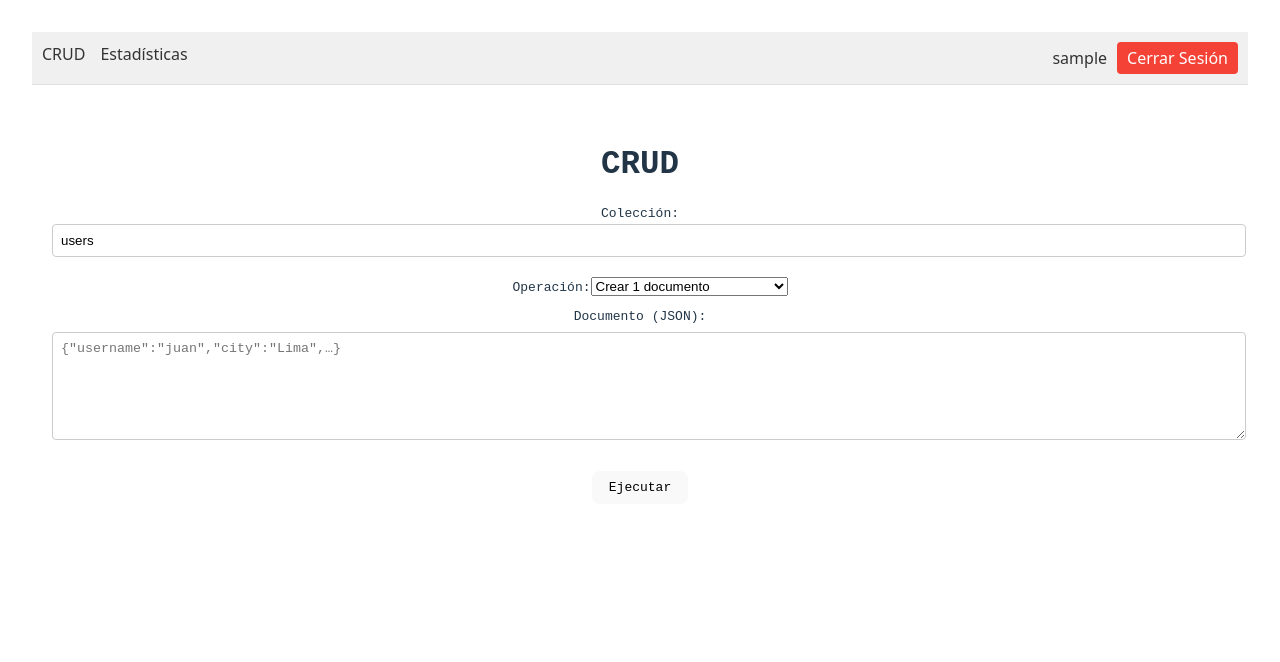
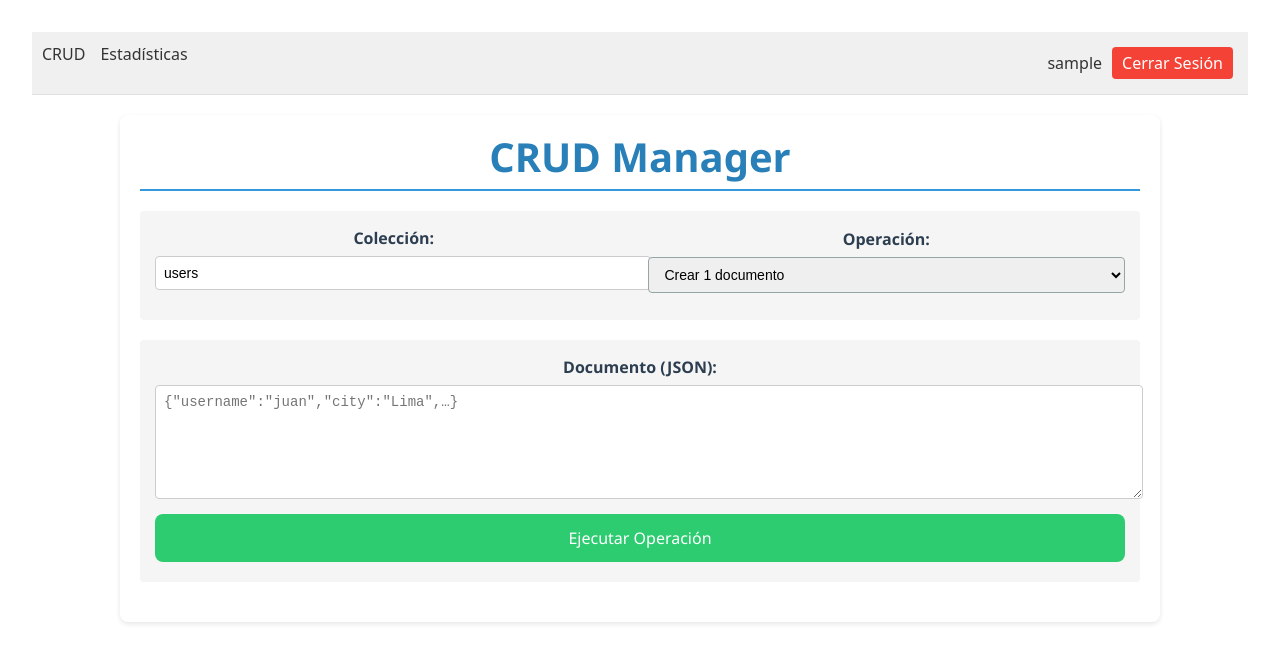
Before and after one commit to PedroPabloGuzmanMayen/Proyecto2_BD, a React (Vite) app in the folder frontend/: page / in a window 1280 px wide. Shown: the top 662 px of the page. Built offline with nearby package versions, Linux system fonts and the light colour scheme; sample sign-in values are in the browser's storage.

Commit message:
feat: css basico para admin

```diff
--- a/frontend/src/components/CrudManager.jsx
+++ b/frontend/src/components/CrudManager.jsx
@@ -1,5 +1,6 @@
 import { useState } from 'react';
 import { createOne, createMany, query, updateOne, updateMany, deleteOne, deleteMany } from '../api/crud.js';
+import '../styles/components.css';
 
 const OPERATIONS = [
   { key: 'createOne',   label: 'Crear 1 documento' },
@@ -63,111 +64,178 @@ export default function CrudManager() {
   };
 
   return (
-    <div style={{ padding: 20, fontFamily: 'monospace' }}>
-      <h1>CRUD</h1>
+    <div className="crud-container">
+      <h1>CRUD Manager</h1>
 
       {/* Selección de Colección y Operación */}
-      <div>
-        <label>Colección:
-          <input value={coll}
+      <div className="operation-selector">
+        <div className="form-group">
+          <label>Colección:</label>
+          <input
+            value={coll}
             onChange={e => setColl(e.target.value)}
-                 placeholder="e.g. users, restaurants" />
-        </label>
-        <label style={{ marginLeft: 20 }}>Operación:
+            placeholder="e.g. users, restaurants"
+          />
+        </div>
+        <div className="form-group">
+          <label>Operación:</label>
           <select value={op} onChange={e => setOp(e.target.value)}>
             {OPERATIONS.map(o => (
               <option key={o.key} value={o.key}>{o.label}</option>
             ))}
           </select>
-        </label>
+        </div>
       </div>
 
       {/* Inputs variables según operación */}
-      <div style={{ marginTop: 10 }}>
-        {(op === 'createOne') && <>
+      <div className="section">
+        {(op === 'createOne') && (
+          <div className="form-group">
             <label>Documento (JSON):</label>
-          <textarea rows={6}
+            <textarea
+              rows={6}
               value={input.doc || ''}
               onChange={e => setInput({ ...input, doc: e.target.value })}
-            placeholder='{"username":"juan","city":"Lima",…}'/>
-        </>}
+              placeholder='{"username":"juan","city":"Lima",…}'
+            />
+          </div>
+        )}
 
-        {(op === 'createMany') && <>
+        {(op === 'createMany') && (
+          <div className="form-group">
             <label>Documentos (Array JSON):</label>
-          <textarea rows={6}
+            <textarea
+              rows={6}
               value={input.docs || ''}
               onChange={e => setInput({ ...input, docs: e.target.value })}
-            placeholder='[{"…"},{"…"}]'/>
-        </>}
+              placeholder='[{"…"},{"…"}]'
+            />
+          </div>
+        )}
 
-        {(op === 'query') && <>
+        {(op === 'query') && (
+          <>
+            <div className="form-group">
               <label>Filtro:</label>
-          <textarea rows={2}
+              <textarea
+                rows={2}
                 value={input.filter || ''}
                 onChange={e => setInput({ ...input, filter: e.target.value })}
-            placeholder='{"city":"Madrid"}'/>
+                placeholder='{"city":"Madrid"}'
+              />
+            </div>
+            <div className="form-group">
               <label>Proyección:</label>
-          <textarea rows={2}
+              <textarea
+                rows={2}
                 value={input.projection || ''}
                 onChange={e => setInput({ ...input, projection: e.target.value })}
-            placeholder='{"name":1,"city":1}'/>
+                placeholder='{"name":1,"city":1}'
+              />
+            </div>
+            <div className="form-group">
               <label>Orden (sort):</label>
-          <textarea rows={2}
+              <textarea
+                rows={2}
                 value={input.sort || ''}
                 onChange={e => setInput({ ...input, sort: e.target.value })}
-            placeholder='{"name":1}'/>
+                placeholder='{"name":1}'
+              />
+            </div>
+            <div className="form-row">
+              <div className="form-group">
                 <label>Skip:</label>
-          <input type="number" value={input.skip||''}
-                 onChange={e => setInput({ ...input, skip: e.target.value })}/>
-          <label style={{ marginLeft:10 }}>Limit:</label>
-          <input type="number" value={input.limit||''}
-                 onChange={e => setInput({ ...input, limit: e.target.value })}/>
-        </>}
+                <input
+                  type="number"
+                  value={input.skip || ''}
+                  onChange={e => setInput({ ...input, skip: e.target.value })}
+                />
+              </div>
+              <div className="form-group">
+                <label>Limit:</label>
+                <input
+                  type="number"
+                  value={input.limit || ''}
+                  onChange={e => setInput({ ...input, limit: e.target.value })}
+                />
+              </div>
+            </div>
+          </>
+        )}
 
-        {(op === 'updateOne') && <>
+        {(op === 'updateOne') && (
+          <>
+            <div className="form-group">
               <label>ID del doc:</label>
-          <input value={input.id||''}
-                 onChange={e => setInput({ ...input, id: e.target.value })}/>
+              <input
+                value={input.id || ''}
+                onChange={e => setInput({ ...input, id: e.target.value })}
+              />
+            </div>
+            <div className="form-group">
               <label>Patch (JSON):</label>
-          <textarea rows={4}
-            value={input.patch||''}
+              <textarea
+                rows={4}
+                value={input.patch || ''}
                 onChange={e => setInput({ ...input, patch: e.target.value })}
-            placeholder='{"city":"Sevilla"}'/>
-        </>}
+                placeholder='{"city":"Sevilla"}'
+              />
+            </div>
+          </>
+        )}
 
-        {(op === 'updateMany') && <>
+        {(op === 'updateMany') && (
+          <>
+            <div className="form-group">
               <label>Filtro:</label>
-          <textarea rows={2}
-            value={input.filter||''}
-            onChange={e => setInput({ ...input, filter: e.target.value })}/>
+              <textarea
+                rows={2}
+                value={input.filter || ''}
+                onChange={e => setInput({ ...input, filter: e.target.value })}
+              />
+            </div>
+            <div className="form-group">
               <label>Patch (JSON):</label>
-          <textarea rows={4}
-            value={input.patch||''}
-            onChange={e => setInput({ ...input, patch: e.target.value })}/>
-        </>}
+              <textarea
+                rows={4}
+                value={input.patch || ''}
+                onChange={e => setInput({ ...input, patch: e.target.value })}
+              />
+            </div>
+          </>
+        )}
 
-        {(op === 'deleteOne') && <>
+        {(op === 'deleteOne') && (
+          <div className="form-group">
             <label>ID del doc:</label>
-          <input value={input.id||''}
-                 onChange={e => setInput({ ...input, id: e.target.value })}/>
-        </>}
+            <input
+              value={input.id || ''}
+              onChange={e => setInput({ ...input, id: e.target.value })}
+            />
+          </div>
+        )}
 
-        {(op === 'deleteMany') && <>
+        {(op === 'deleteMany') && (
+          <div className="form-group">
             <label>Filtro:</label>
-          <textarea rows={2}
-            value={input.filter||''}
-            onChange={e => setInput({ ...input, filter: e.target.value })}/>
-        </>}
+            <textarea
+              rows={2}
+              value={input.filter || ''}
+              onChange={e => setInput({ ...input, filter: e.target.value })}
+            />
+          </div>
+        )}
+
+        <button className="action-button" onClick={handleRun}>
+          Ejecutar Operación
+        </button>
       </div>
 
-      <button style={{ marginTop: 10 }} onClick={handleRun}>
-        Ejecutar
-      </button>
+      {/* Resultado */}
+      {error && <div className="error">{error}</div>}
 
-      {/* Resultado */}
-      {error && <pre style={{ color: 'red' }}>{error}</pre>}
       {result !== null && (
-        <div style={{ marginTop: 10 }}>
+        <div className="result-container">
           <h3>Resultado:</h3>
           <pre>{JSON.stringify(result, null, 2)}</pre>
         </div>
--- /dev/null
+++ b/frontend/src/styles/components.css
@@ -0,0 +1,226 @@
+/* components.css - Estilos para CrudManager y StatsManager */
+
+/* Estilos generales compartidos */
+:root {
+  --primary-color: #3498db;
+  --primary-dark: #2980b9;
+  --secondary-color: #2ecc71;
+  --secondary-dark: #27ae60;
+  --danger-color: #e74c3c;
+  --warning-color: #f39c12;
+  --light-gray: #f5f5f5;
+  --gray: #ecf0f1;
+  --dark-gray: #95a5a6;
+  --text-color: #2c3e50;
+  --border-radius: 4px;
+  --box-shadow: 0 2px 5px rgba(0, 0, 0, 0.1);
+}
+
+.crud-container, .stats-container {
+  font-family: 'Segoe UI', Tahoma, Geneva, Verdana, sans-serif;
+  max-width: 1000px;
+  margin: 0 auto;
+  padding: 20px;
+  background-color: white;
+  box-shadow: var(--box-shadow);
+  border-radius: 8px;
+  color: var(--text-color);
+}
+
+h1, h2, h3 {
+  color: var(--primary-dark);
+  margin-top: 0;
+}
+
+h1 {
+  border-bottom: 2px solid var(--primary-color);
+  padding-bottom: 10px;
+  margin-bottom: 20px;
+}
+
+/* Inputs y selects */
+input, select, textarea {
+  display: block;
+  width: 100%;
+  padding: 8px 12px;
+  margin: 6px 0 12px;
+  border: 1px solid var(--dark-gray);
+  border-radius: var(--border-radius);
+  font-size: 14px;
+  transition: border-color 0.3s;
+}
+
+input:focus, select:focus, textarea:focus {
+  outline: none;
+  border-color: var(--primary-color);
+  box-shadow: 0 0 0 2px rgba(52, 152, 219, 0.2);
+}
+
+label {
+  display: block;
+  font-weight: 600;
+  margin-bottom: 5px;
+  color: var(--text-color);
+}
+
+/* Botones */
+button {
+  background-color: var(--primary-color);
+  color: white;
+  border: none;
+  padding: 8px 16px;
+  border-radius: var(--border-radius);
+  cursor: pointer;
+  font-weight: 600;
+  transition: background-color 0.2s;
+  margin: 5px 5px 5px 0;
+}
+
+button:hover {
+  background-color: var(--primary-dark);
+}
+
+button:active {
+  transform: translateY(1px);
+}
+
+/* Layout para formularios en columnas */
+.form-row {
+  display: flex;
+  gap: 15px;
+  margin-bottom: 15px;
+}
+
+.form-group {
+  flex: 1;
+}
+
+/* Secciones y separadores */
+.section {
+  background-color: var(--light-gray);
+  padding: 15px;
+  border-radius: var(--border-radius);
+  margin-bottom: 20px;
+}
+
+hr {
+  border: 0;
+  height: 1px;
+  background-color: var(--gray);
+  margin: 20px 0;
+}
+
+/* Resultados y salidas */
+.result-container {
+  margin-top: 20px;
+  padding: 15px;
+  background-color: var(--light-gray);
+  border-radius: var(--border-radius);
+  border-left: 4px solid var(--primary-color);
+}
+
+pre {
+  background-color: #f8f9fa;
+  padding: 15px;
+  border-radius: var(--border-radius);
+  overflow-x: auto;
+  white-space: pre-wrap;
+  word-wrap: break-word;
+  font-size: 14px;
+  border: 1px solid var(--gray);
+}
+
+.error {
+  color: var(--danger-color);
+  background-color: rgba(231, 76, 60, 0.1);
+  border-left: 4px solid var(--danger-color);
+  padding: 10px 15px;
+  border-radius: var(--border-radius);
+  margin: 10px 0;
+}
+
+/* Estilos específicos para CrudManager */
+.operation-selector {
+  display: flex;
+  align-items: center;
+  gap: 15px;
+  margin-bottom: 20px;
+  padding: 15px;
+  background-color: var(--light-gray);
+  border-radius: var(--border-radius);
+}
+
+.operation-selector label {
+  margin-bottom: 0;
+  white-space: nowrap;
+}
+
+.action-button {
+  display: block;
+  width: 100%;
+  background-color: var(--secondary-color);
+  padding: 12px;
+  font-size: 16px;
+  margin-top: 15px;
+}
+
+.action-button:hover {
+  background-color: var(--secondary-dark);
+}
+
+/* Estilos específicos para StatsManager */
+.stats-buttons-group {
+  display: flex;
+  flex-wrap: wrap;
+  gap: 10px;
+  margin-bottom: 20px;
+}
+
+.stats-buttons-group button {
+  flex-grow: 1;
+  min-width: 150px;
+  text-align: center;
+}
+
+.menu-operations {
+  display: grid;
+  grid-template-columns: repeat(auto-fit, minmax(300px, 1fr));
+  gap: 20px;
+}
+
+.menu-operation {
+  background-color: var(--light-gray);
+  padding: 15px;
+  border-radius: var(--border-radius);
+}
+
+/* Para inputs que deben estar en línea */
+.inline-inputs {
+  display: flex;
+  gap: 10px;
+  align-items: flex-end;
+}
+
+.inline-inputs input {
+  margin-bottom: 0;
+}
+
+/* Responsive */
+@media (max-width: 768px) {
+  .form-row {
+    flex-direction: column;
+  }
+
+  .stats-buttons-group button {
+    width: 100%;
+  }
+
+  .operation-selector {
+    flex-direction: column;
+    align-items: flex-start;
+  }
+
+  .menu-operations {
+    grid-template-columns: 1fr;
+  }
+}
```
Also changed, not shown: frontend/src/components/StatsManager.jsx (+81 -16 lines), 1 other file (tests, documents, lock files or other folders). Lines whose indentation alone changed are shown as unchanged.
